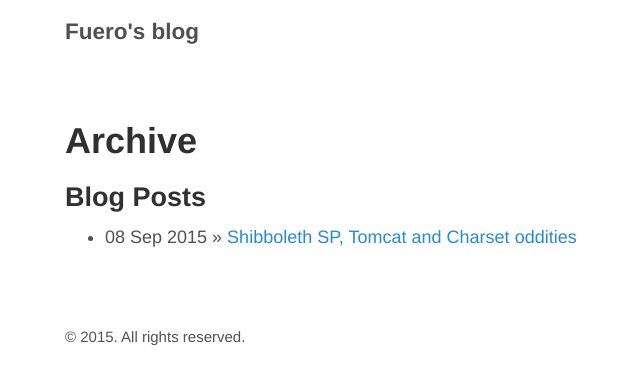
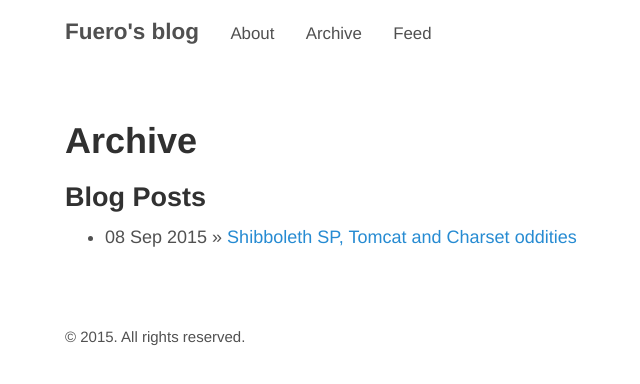
Before and after one commit to fuero/fuero.github.io, a Jekyll site: the page built from archive.md, in a window 1280 px wide. Shown: the top 384 px of the page, without its empty margins (260-900 px from the left). Built offline with Jekyll 4.4.1, drawn with Linux system fonts in a browser that asks for light colours.

```diff
--- a/_config.yml
+++ b/_config.yml
@@ -3,6 +3,9 @@
 # Use of `relative_permalinks` ensures post links from the index work properly.
 permalink:           pretty
 relative_permalinks: true
+markdown:            kramdown
+kramdown:
+  input:             GFM
 
 # Setup
 title:               Fuero's blog
@@ -10,6 +13,11 @@ tagline:
 url:                 http://fuero.github.io
 paginate:            1
 baseurl:             ""
+
+pages_list:
+  About: '/about'
+  Archive: '/archive'
+  Feed: '/atom.xml'
 
 # Assets
 #
```
